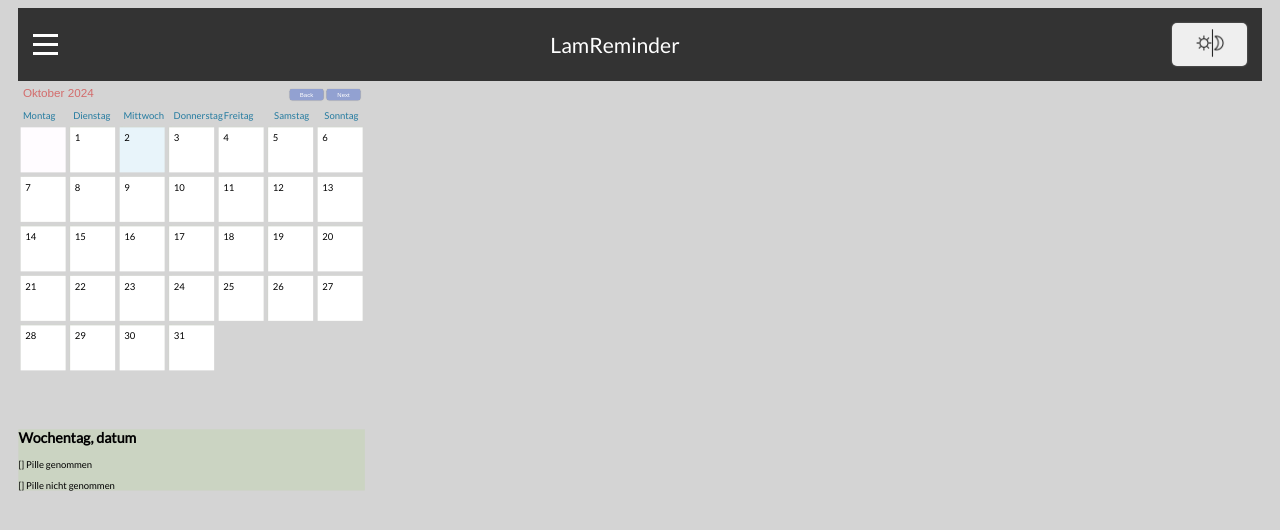
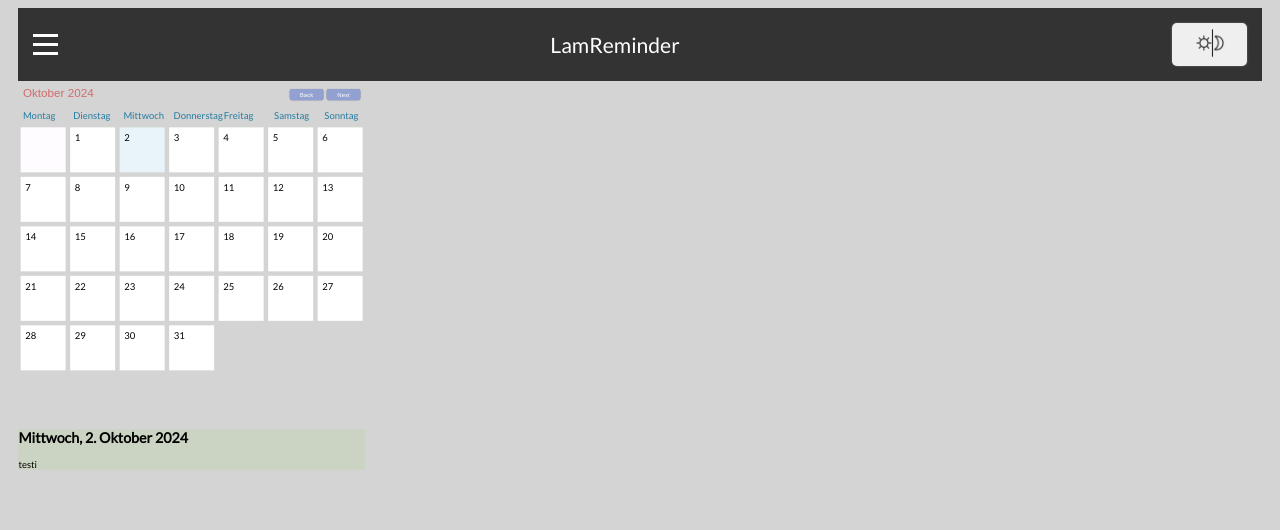
Before and after one commit to MeinNameAsti/LamReminder, a website: page www/index.html in a window 1280 px wide. Drawn offline with Linux system fonts and the light colour scheme.

Commit message:
readme update, changed text document in notes folder, the info under the calender showes current day

```diff
--- a/notizen/Infos über die App.txt
+++ b/notizen/Infos über die App.txt
@@ -11,9 +11,3 @@
 - in Android studio das Projekt öffnen
 - oben rechts in der Menüleiste auf 'run app'
 - app sollte sich am Handy öffnen
-
-==========================================================================================
-			erstes Brainstorming über Excalidraw:
-==========================================================================================
-
-https://excalidraw.com/#json=Sjjjj4wFxYipuU_HPnQBc,X3Sx6SB5mY5yONRBTySL1A
--- a/www/index.html
+++ b/www/index.html
@@ -60,9 +60,8 @@
       <div id="calendar"></div>
       <br /><br /><br /><br />
       <div id="tagesinfo">
-        <h2>Wochentag, datum</h2>
-        <p>[] Pille genommen</p>
-        <p>[] Pille nicht genommen</p>
+        <h2 id="dailyInformation"></h2>
+        <p id="dailyDetails"></p>
       </div>
     </div>
     <div id="newEventModal">
--- a/www/js/index.js
+++ b/www/js/index.js
@@ -70,8 +70,6 @@ function load() {
   const firstDayOfMonth = new Date(year, month, 1);
   const daysInMonth = new Date(year, month + 1, 0).getDate();
 
-  console.log("daysInMonth: ", daysInMonth);
-
   const dateString = firstDayOfMonth.toLocaleDateString("de-DE", {
     weekday: "long",
     year: "numeric",
@@ -79,8 +77,6 @@ function load() {
     day: "numeric",
   });
   const paddingDays = weekdays.indexOf(dateString.split(", ")[0]);
-
-  console.log("paddingDays: ", paddingDays);
 
   document.getElementById("monthDisplay").innerText = `${dt.toLocaleDateString(
     "de-DE",
@@ -117,6 +113,16 @@ function load() {
 
     calendar.appendChild(daySquare);
   }
+
+  //get dailyInformation
+  const weekday = dt.toLocaleDateString("de-DE", { weekday: "long" });
+  const day1 = dt.getDate();
+  const month1 = dt.toLocaleDateString("de-DE", { month: "long" });
+  const year1 = dt.getFullYear();
+
+  const dailyInformation = `${weekday}, ${day1}. ${month1} ${year1}`;
+
+  return dailyInformation;
 }
 
 function closeModal() {
@@ -172,3 +178,12 @@ function initButtons() {
 
 initButtons();
 load();
+
+//----------ENDE----------
+
+//display dailyInformation
+
+let currentDay = load();
+
+dailyInformation.innerHTML = load();
+dailyDetails.innerHTML = "testi";
```
Also changed, not shown: README.md, notizen/Aktueller_status.png (deleted), notizen/Aktueller_ststus.png (added).
